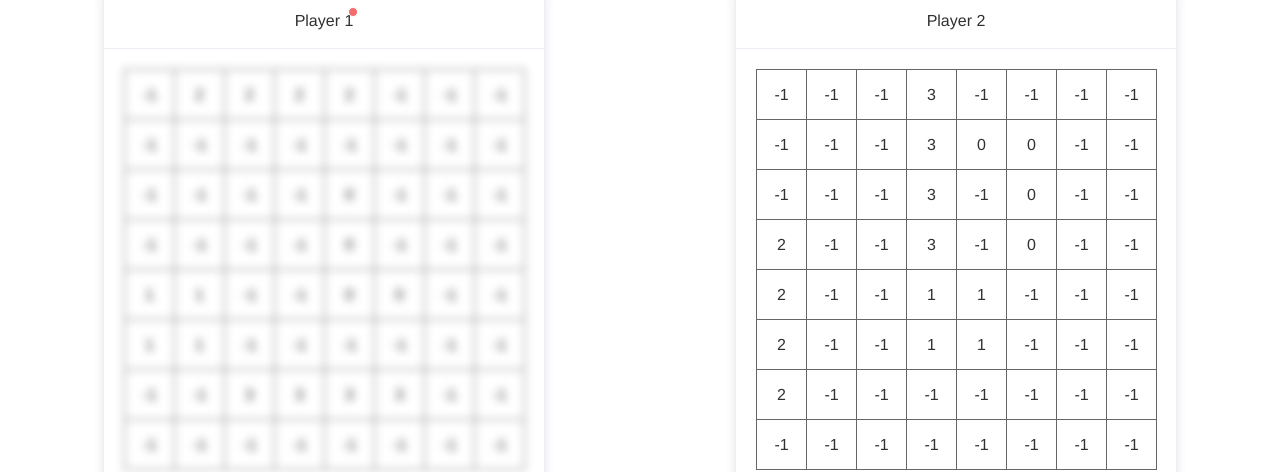
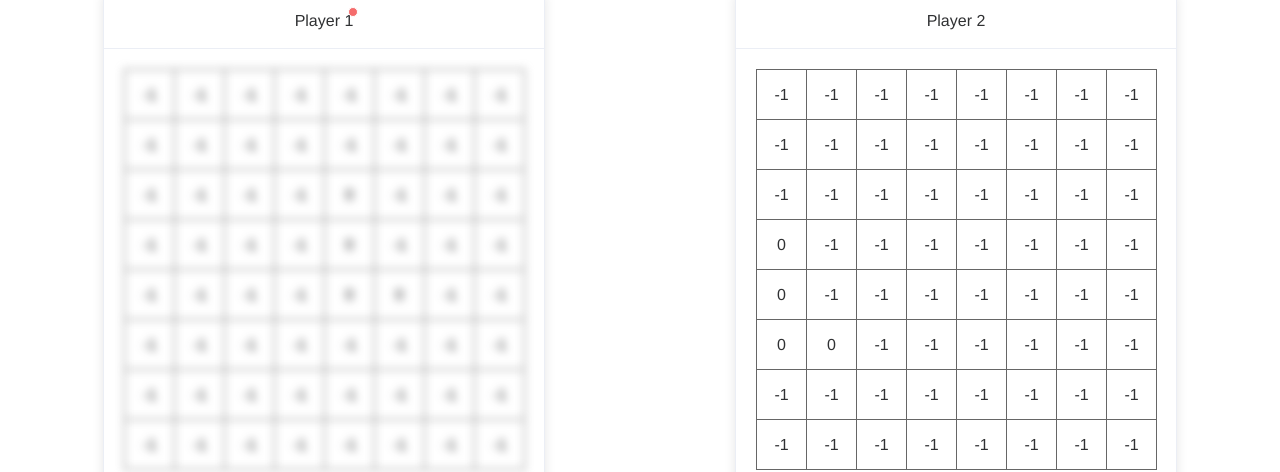
Before and after one commit to fangwei716/battle-ship, a Vue app: page / in a window 1280 px wide. Shown: the part 126-598 px from the top of the page. Built offline with nearby package versions, Linux system fonts and the light colour scheme.

Commit message:
enable multiple players

```diff
--- a/src/components/Board.vue
+++ b/src/components/Board.vue
@@ -49,8 +49,17 @@ export default {
     },
     hit(x, y){
       const hitResult = this.game.makeMove(this.player.index, x, y);
+      this.$forceUpdate();
       if(this.game.isEnd){
-        return this.$forceUpdate();
+        return;
+      }else if(this.player.lost){
+        this.$notify({
+          title: 'Hit',
+          message: 'Player ' + (this.player.index + 1) + ' lost!',
+          type: 'success',
+          duration: 2500
+        });
+        return;
       }
       if(hitResult.hit){
         this.$notify({
@@ -67,7 +76,6 @@ export default {
           duration: 1500
         });
       }
-      this.$forceUpdate();
     }
   }
 }
--- a/src/components/Index.vue
+++ b/src/components/Index.vue
@@ -5,7 +5,7 @@
     </el-tag>
     <el-button v-if="game.isEnd" icon="el-icon-refresh" style="margin-left: 20px;" circle></el-button>
     <el-row>
-      <el-col v-for="player in players" :key="'player' + player.index" :span="12">
+      <el-col v-if="game.isEnd || !player.lost" v-for="player in getVisiblePlayers(players)" :key="'player' + player.index" :span="12">
         <div class="board-container">
           <Board :player="player" :game="game"/>
         </div>
@@ -45,6 +45,15 @@ export default {
     let game =  new Game();
     this.game = game;
     this.players = game.players;
+  },
+  methods: {
+    getVisiblePlayers(players){
+      if(this.game.isEnd){
+        return players;
+      }else{
+        return players.filter(e => !e.lost);
+      }
+    }
   }
 }
 </script>
--- a/src/models/Config.js
+++ b/src/models/Config.js
@@ -7,7 +7,7 @@ export default {
     maxPlayerNum: 8,
     defaultGridX: 8,
     defaultGridY: 8,
-    defaultBattleShips:['L', 'SQ', 'I', 'I'],
+    defaultBattleShips:['L'],
     battleShipTypes: {
         'L': {
             shape: [
```
